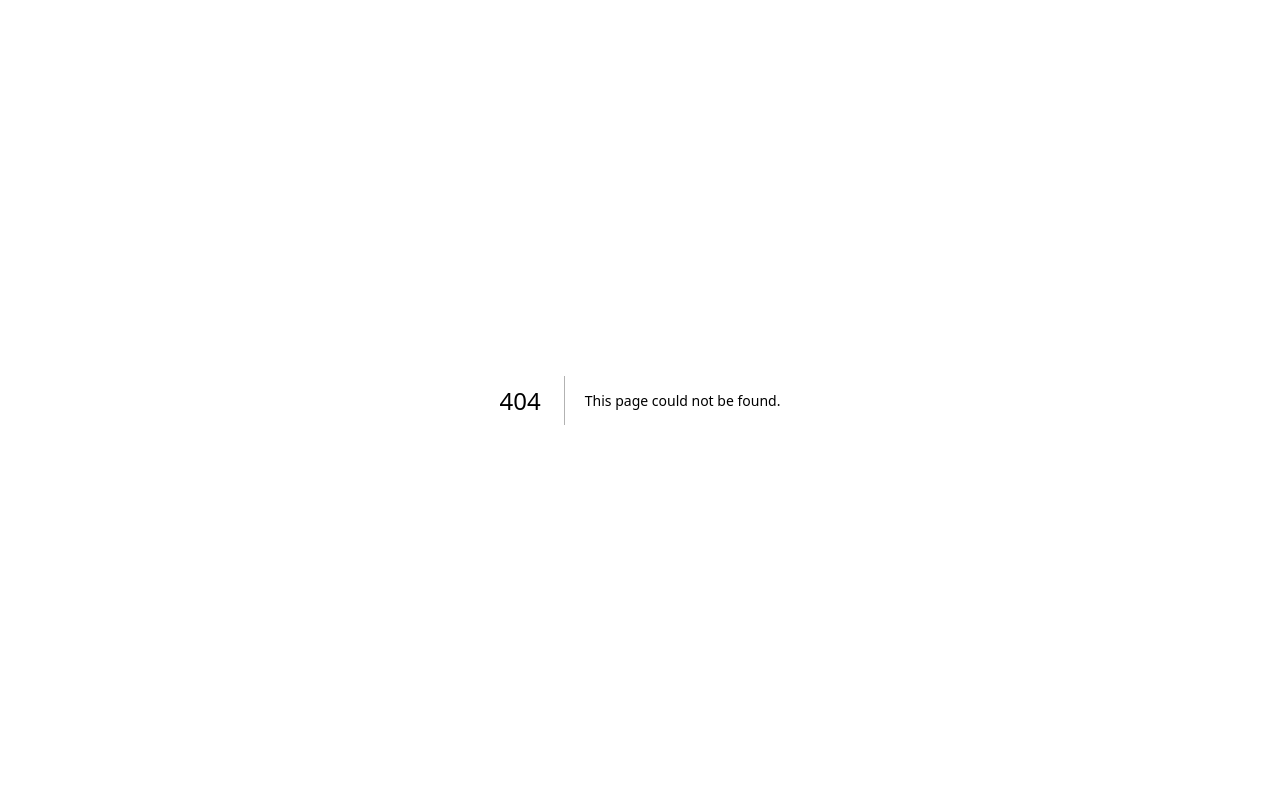
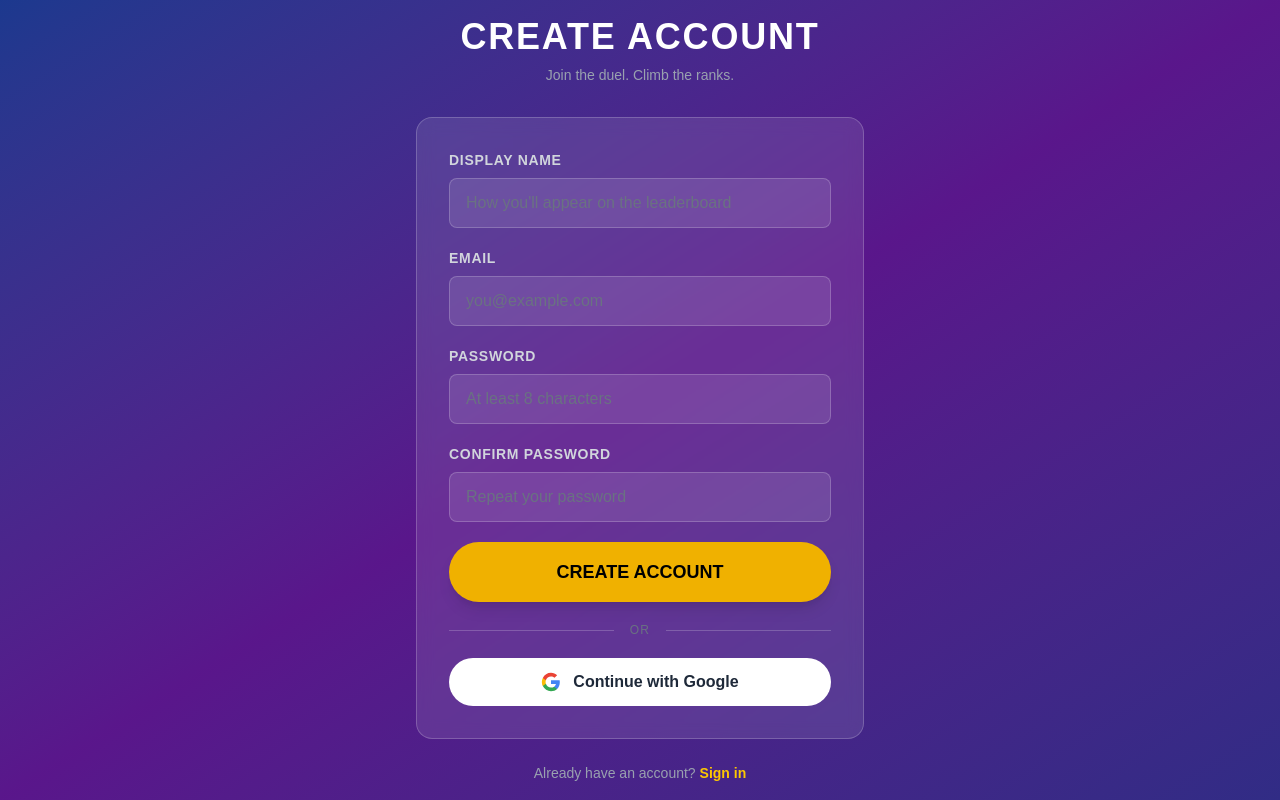
Before and after one commit to Mackintac/Dice-Roll-Duel-v2, a Next.js app in the folder dice-roll-duel-v2/: page /auth/register in a window 1280 px wide. Before the commit this address had no page. Built offline with nearby package versions, Linux system fonts and the light colour scheme.

Commit message:
add registration page

```diff
--- /dev/null
+++ b/dice-roll-duel-v2/app/auth/register/page.tsx
@@ -0,0 +1,177 @@
+'use client';
+
+import { useState } from 'react';
+import { useRouter } from 'next/navigation';
+import Link from 'next/link';
+
+export default function RegisterPage() {
+  const router = useRouter();
+  const [name, setName] = useState('');
+  const [email, setEmail] = useState('');
+  const [password, setPassword] = useState('');
+  const [confirm, setConfirm] = useState('');
+  const [error, setError] = useState<string | null>(null);
+  const [loading, setLoading] = useState(false);
+
+  async function handleRegister() {
+    if (!name.trim() || !email.trim() || !password.trim()) {
+      setError('All fields are required.');
+      return;
+    }
+    if (password !== confirm) {
+      setError('Passwords do not match.');
+      return;
+    }
+    if (password.length < 8) {
+      setError('Password must be at least 8 characters.');
+      return;
+    }
+
+    setError(null);
+    setLoading(true);
+
+    try {
+      const res = await fetch('/api/auth/register', {
+        method: 'POST',
+        headers: { 'Content-Type': 'application/json' },
+        body: JSON.stringify({ name, email, password }),
+      });
+
+      const data = await res.json();
+
+      if (!res.ok) {
+        setError(data.error ?? 'Registration failed.');
+        return;
+      }
+
+      router.push('/auth/signin?registered=true');
+    } catch {
+      setError('Something went wrong. Please try again.');
+    } finally {
+      setLoading(false);
+    }
+  }
+
+  return (
+    <main className='min-h-screen bg-gradient-to-br from-blue-900 via-purple-900 to-indigo-900 flex items-center justify-center p-4'>
+      <div className='max-w-md w-full mx-auto'>
+        {/* Header */}
+        <div className='text-center mb-8'>
+          <h1 className='text-4xl font-bold text-white tracking-wider mb-2'>
+            CREATE ACCOUNT
+          </h1>
+          <p className='text-gray-400 text-sm'>
+            Join the duel. Climb the ranks.
+          </p>
+        </div>
+
+        {/* Form */}
+        <div className='bg-white/10 backdrop-blur-sm rounded-2xl border border-white/20 p-8 space-y-5'>
+          <div>
+            <label className='block text-sm font-semibold text-gray-300 mb-2 tracking-wider uppercase'>
+              Display Name
+            </label>
+            <input
+              type='text'
+              placeholder="How you'll appear on the leaderboard"
+              value={name}
+              onChange={(e) => setName(e.target.value)}
+              className='w-full bg-white/10 border border-white/20 rounded-lg px-4 py-3 text-white placeholder-gray-500 focus:outline-none focus:border-yellow-400 transition-colors'
+            />
+          </div>
+
+          <div>
+            <label className='block text-sm font-semibold text-gray-300 mb-2 tracking-wider uppercase'>
+              Email
+            </label>
+            <input
+              type='email'
+              placeholder='you@example.com'
+              value={email}
+              onChange={(e) => setEmail(e.target.value)}
+              className='w-full bg-white/10 border border-white/20 rounded-lg px-4 py-3 text-white placeholder-gray-500 focus:outline-none focus:border-yellow-400 transition-colors'
+            />
+          </div>
+
+          <div>
+            <label className='block text-sm font-semibold text-gray-300 mb-2 tracking-wider uppercase'>
+              Password
+            </label>
+            <input
+              type='password'
+              placeholder='At least 8 characters'
+              value={password}
+              onChange={(e) => setPassword(e.target.value)}
+              className='w-full bg-white/10 border border-white/20 rounded-lg px-4 py-3 text-white placeholder-gray-500 focus:outline-none focus:border-yellow-400 transition-colors'
+            />
+          </div>
+
+          <div>
+            <label className='block text-sm font-semibold text-gray-300 mb-2 tracking-wider uppercase'>
+              Confirm Password
+            </label>
+            <input
+              type='password'
+              placeholder='Repeat your password'
+              value={confirm}
+              onChange={(e) => setConfirm(e.target.value)}
+              onKeyDown={(e) => e.key === 'Enter' && handleRegister()}
+              className='w-full bg-white/10 border border-white/20 rounded-lg px-4 py-3 text-white placeholder-gray-500 focus:outline-none focus:border-yellow-400 transition-colors'
+            />
+          </div>
+
+          {error && <p className='text-red-400 text-sm text-center'>{error}</p>}
+
+          <button
+            onClick={handleRegister}
+            disabled={loading}
+            className='w-full bg-yellow-500 hover:bg-yellow-400 disabled:opacity-50 disabled:cursor-not-allowed text-black font-bold text-lg py-4 rounded-full shadow-lg hover:scale-105 transition-all duration-200'
+          >
+            {loading ? 'Creating account...' : 'CREATE ACCOUNT'}
+          </button>
+
+          <div className='relative flex items-center gap-4'>
+            <div className='flex-1 h-px bg-white/20' />
+            <span className='text-gray-500 text-xs tracking-widest'>OR</span>
+            <div className='flex-1 h-px bg-white/20' />
+          </div>
+
+          <a
+            href='/api/auth/signin/google'
+            className='flex items-center justify-center gap-3 w-full bg-white hover:bg-gray-100 text-gray-800 font-semibold py-3 rounded-full transition-all duration-200'
+          >
+            <svg className='w-5 h-5' viewBox='0 0 24 24'>
+              <path
+                fill='#4285F4'
+                d='M22.56 12.25c0-.78-.07-1.53-.2-2.25H12v4.26h5.92c-.26 1.37-1.04 2.53-2.21 3.31v2.77h3.57c2.08-1.92 3.28-4.74 3.28-8.09z'
+              />
+              <path
+                fill='#34A853'
+                d='M12 23c2.97 0 5.46-.98 7.28-2.66l-3.57-2.77c-.98.66-2.23 1.06-3.71 1.06-2.86 0-5.29-1.93-6.16-4.53H2.18v2.84C3.99 20.53 7.7 23 12 23z'
+              />
+              <path
+                fill='#FBBC05'
+                d='M5.84 14.09c-.22-.66-.35-1.36-.35-2.09s.13-1.43.35-2.09V7.07H2.18C1.43 8.55 1 10.22 1 12s.43 3.45 1.18 4.93l2.85-2.22.81-.62z'
+              />
+              <path
+                fill='#EA4335'
+                d='M12 5.38c1.62 0 3.06.56 4.21 1.64l3.15-3.15C17.45 2.09 14.97 1 12 1 7.7 1 3.99 3.47 2.18 7.07l3.66 2.84c.87-2.6 3.3-4.53 6.16-4.53z'
+              />
+            </svg>
+            Continue with Google
+          </a>
+        </div>
+
+        <p className='text-center text-gray-400 text-sm mt-6'>
+          Already have an account?{' '}
+          <Link
+            href='/auth/signin'
+            className='text-yellow-400 hover:text-yellow-300 font-semibold transition-colors'
+          >
+            Sign in
+          </Link>
+        </p>
+      </div>
+    </main>
+  );
+}
```
